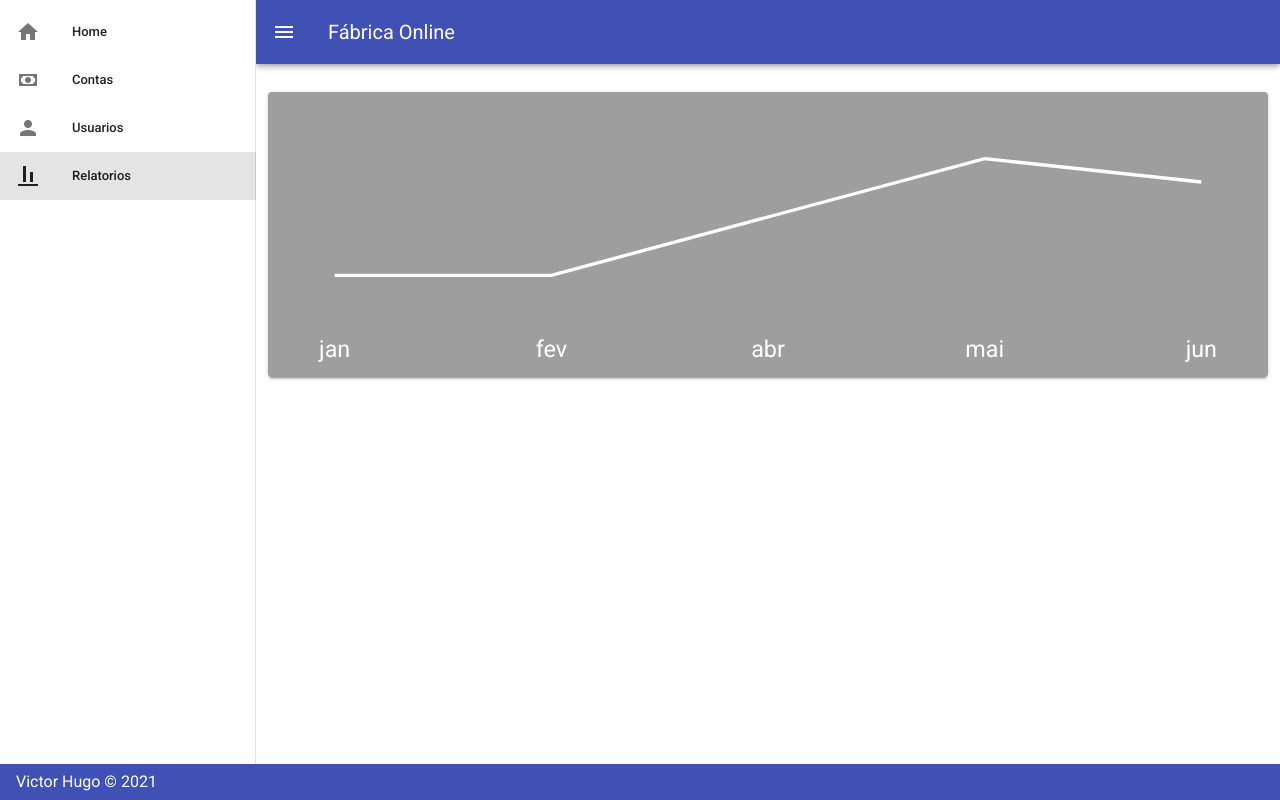
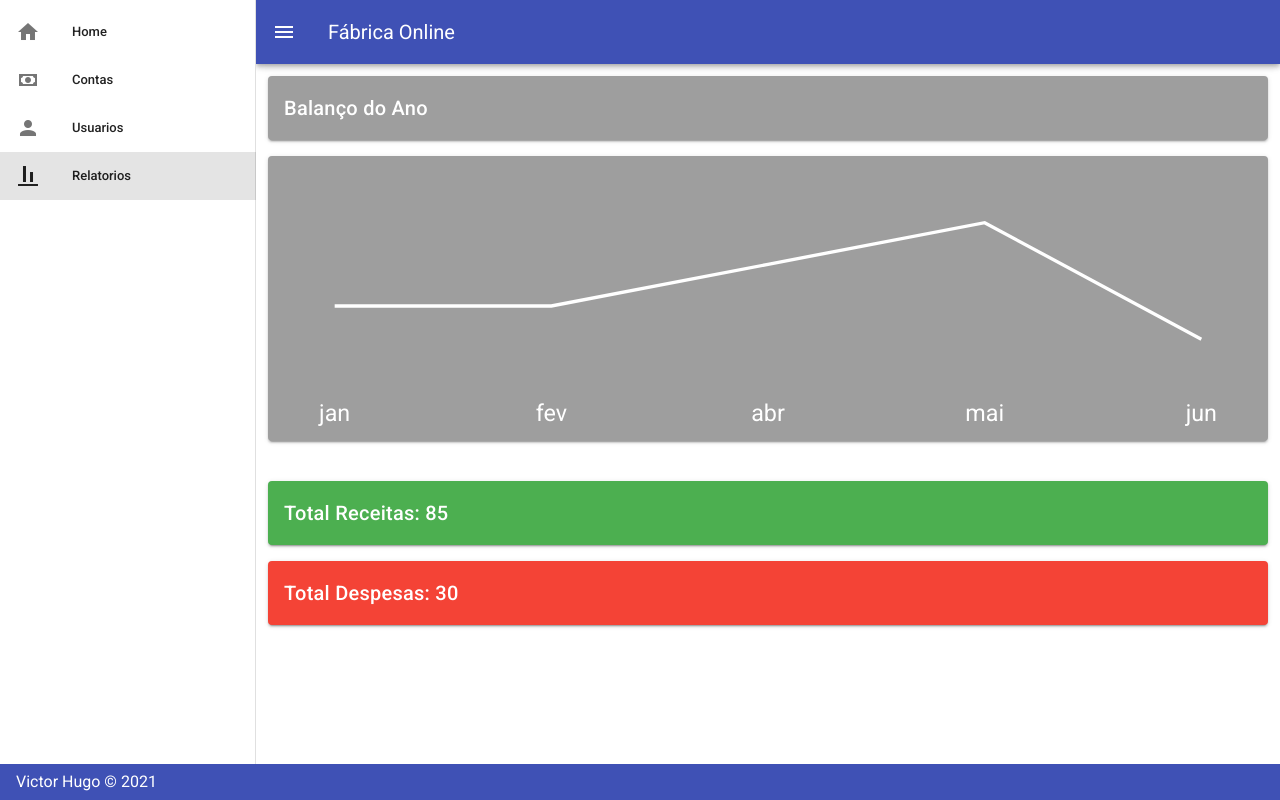
Before and after one commit to victorh5/controleContas-HT, a Vue app in the folder fabrica-online-front/: page /#/relatorios in a window 1280 px wide. Built offline with nearby package versions, Linux system fonts and the light colour scheme.

Commit message:
finalizado relatorios.vue

```diff
--- a/fabrica-online-front/src/views/relatorios.vue
+++ b/fabrica-online-front/src/views/relatorios.vue
@@ -1,6 +1,9 @@
 <template>
   <div>
     <v-container>
+      <v-card color="grey" dark>
+        <v-card-title>Balanço do Ano</v-card-title>
+      </v-card>
       <v-card class="mt-4 mx-auto" color="grey">
         <v-sparkline
           :labels="rotulos"
@@ -11,12 +14,22 @@
         ></v-sparkline>
       </v-card>
     </v-container>
+    <v-container>
+      <v-card class="my-4" color="success" dark>
+        <v-card-title>Total Receitas: {{ totalReceitas }}</v-card-title>
+      </v-card>
+      <v-card class="my-4" color="red" dark>
+        <v-card-title>Total Despesas: {{ totalDespesas }}</v-card-title>
+      </v-card>
+    </v-container>
   </div>
 </template>
 
 <script>
 export default {
   data: () => ({
+    totalDespesas: 0,
+    totalReceitas: 0,
     rotulos: [],
     valores: [],
     contas: [],
@@ -60,7 +73,7 @@ export default {
           id: 2,
           descricao: "Conta 3",
           observacoes: "Conta 3 submetida",
-          tipo: "Receita",
+          tipo: "Despesa",
           data: "2021-05-30",
           valor: 20.0,
         },
@@ -94,7 +107,16 @@ export default {
         if (ano === conta.data.slice(0, 4)) {
           let mesConta = parseInt(conta.data.slice(5, 7));
 
-          this.valores[mesConta - 1] += conta.valor;
+          if (conta.tipo === "Receita") {
+            this.valores[mesConta - 1] += conta.valor;
+          } else {
+            this.valores[mesConta - 1] += conta.valor * -1;
+          }
+        }
+        if (conta.tipo === "Receita") {
+          this.totalReceitas += conta.valor;
+        } else {
+          this.totalDespesas += conta.valor;
         }
       });
 
```
